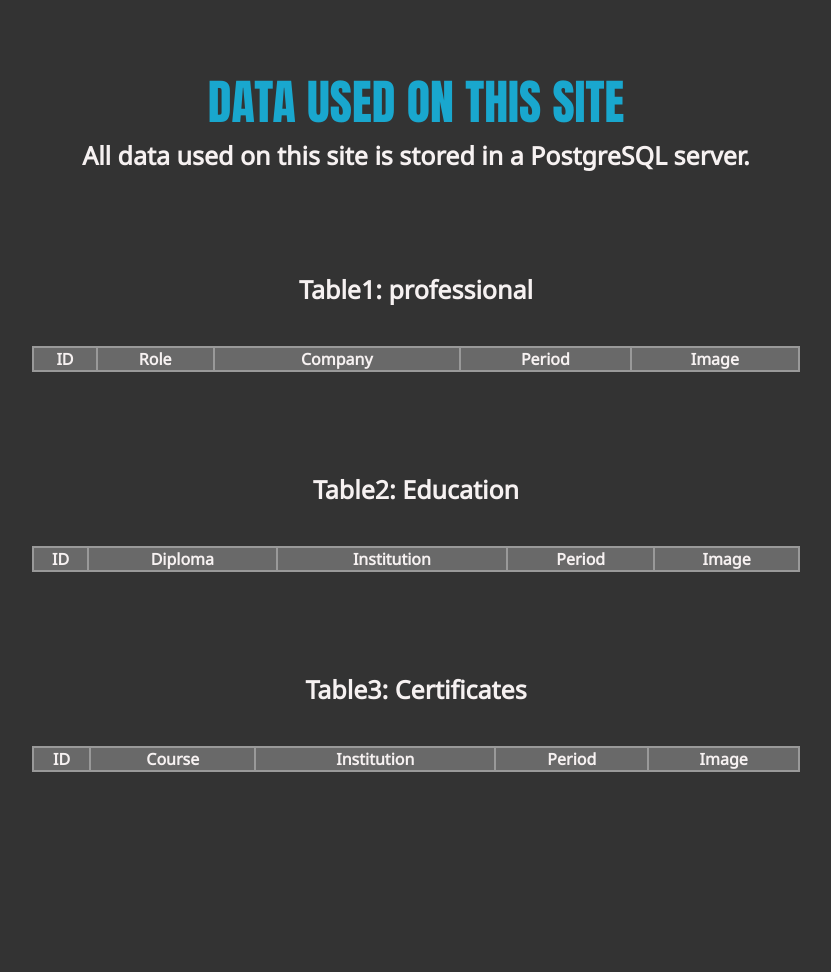
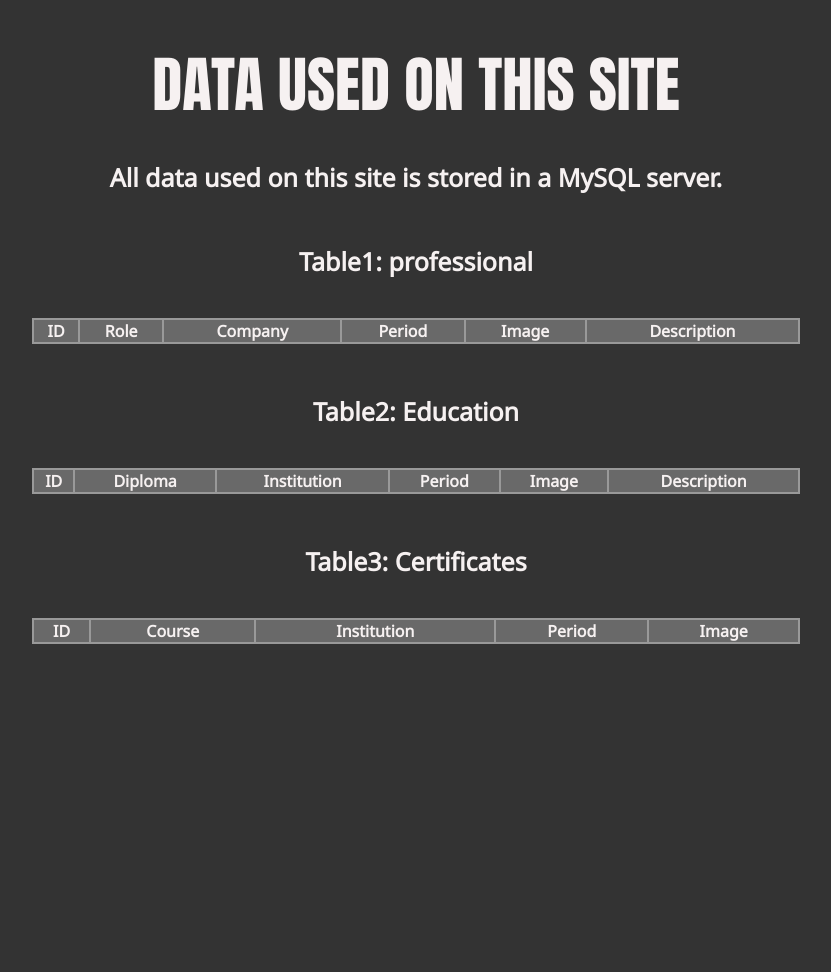
Before and after one commit to andrehaffner/flask_andrehaffner, a Flask app: page /data in a window 1280 px wide. Shown: the part 80-1052 px from the top of the page, without its empty margins (224-1055 px from the left). After the commit the page ends 724 px from the top, so only its background shows below. Run offline with Flask 3, Linux system fonts and the light colour scheme; lists and menus that the app fills with data are empty; parts of the project's set-up code (start-up, migrations or seed data) failed here and were passed over; some libraries are stand-ins or nearby versions.

Commit message:
Version 3.1.0

```diff
--- a/static/stylesheets/base.css
+++ b/static/stylesheets/base.css
@@ -36,6 +36,7 @@
 .nav {
     background: #146C94;
     height: 80px;
+    position: fixed;
     width: 100%;
 }
 
@@ -113,8 +114,10 @@
     }
 }
 
-@media only screen and (-webkit-min-device-pixel-ratio: 1.5), only screen and (-o-min-device-pixel-ratio: 3/2),
-only screen and (min--moz-device-pixel-ratio: 1.5), only screen and (min-device-pixel-ratio: 1.5) {
+@media only screen and (-webkit-min-device-pixel-ratio: 1.5),
+only screen and (-o-min-device-pixel-ratio: 3/2),
+only screen and (min--moz-device-pixel-ratio: 1.5),
+only screen and (min-device-pixel-ratio: 1.5) {
     body, html {
         overflow-x: hidden;
         width: 100%;
--- a/static/stylesheets/data_page.css
+++ b/static/stylesheets/data_page.css
@@ -1,10 +1,16 @@
 /* ~~~~~~~~~~~~~~~~~~~~~~~~~~~~~~~~~~~~~~~~~~~~~~~~~~~~ data_page.css ~~~~~~~~~~~~~~~~~~~~~~~~~~~~~~~~~~~~~~~~~~~~~~~~~~~~ */
 
-th,
-tr,
-table {
+
+table,
+tr {
     border: 2px solid #999;
 }
+
+th {border: 2px solid #999;
+    text-overflow: fade;
+    max-width:100px;
+    overflow: hidden;
+    white-space: nowrap;}
 
 .subtitle {
     color: #F6F1F1;
@@ -24,17 +30,49 @@
     width: 60%;
 }
 
+.table_mob {
+    background-color: #696969;
+    border-collapse: collapse;
+    border: 2px solid #999;
+    color: #F6F1F1;
+    font-size: 10%;
+    margin: 40px auto auto auto;
+    overflow-x: auto;
+    text-align: center;
+    width: 30%;
+}
+
 .table_title {
     color: #F6F1F1;
     font-size: 25px;
-    margin: 100px auto auto auto;
+    margin: 50px auto auto auto;
     text-align: center;
 }
 
 .title {
-    color: #19A7CE;
+    color: #F6F1F1;
     font-family: Impact, serif;
-    font-size: 300%;
-    margin: auto;
+    font-size: 380%;
+    padding: 30px;
     text-align: center;
 }
+
+.title_mob {
+    color: #F6F1F1;
+    font-family: Impact, serif;
+    font-size: 200%;
+    padding: 30px;
+    text-align: center;
+}
+
+@media only screen and (max-width: 1026px) {
+    #computer {
+        display: none;
+    }
+}
+
+@media only screen and (min-width: 1027px) {
+    #mobile {
+        display: none;
+    }
+}
--- a/templates/base.html
+++ b/templates/base.html
@@ -37,7 +37,7 @@
             </ul>
         </nav>
     </section>
-
+    <br/>
     <section>
         <br/><br/><br/>
         {% block content %}
--- a/templates/data_page.html
+++ b/templates/data_page.html
@@ -7,19 +7,89 @@
 {% endblock %}
 
 {% block content %}
+    <div id="computer">
         <h2 class="title">DATA USED ON THIS SITE</h2>
-    <h2 class="subtitle">All data used on this site is stored in a PostgreSQL server.</h2>
+        <h2 class="subtitle">All data used on this site is stored in a MySQL server.</h2>
 
         <h1 class="table_title">Table1: professional</h1>
         <table class="table">
+            <tr>
+                <th>ID</th>
+                <th>Role</th>
+                <th>Company</th>
+                <th>Period</th>
+                <th>Image</th>
+                <th>Description</th>
+            </tr>
+            {% for line in professional_table %}
+                <tr>
+                    <th>{{ line.id }}</th>
+                    <th>{{ line.role }}</th>
+                    <th>{{ line.company }}</th>
+                    <th>{{ line.date_period }}</th>
+                    <th>{{ line.image }}</th>
+                    <th>{{ line.description }}</th>
+                </tr>
+            {% endfor %}
+        </table>
+
+        <h1 class="table_title">Table2: Education</h1>
+        <table class="table">
+            <tr>
+                <th>ID</th>
+                <th>Diploma</th>
+                <th>Institution</th>
+                <th>Period</th>
+                <th>Image</th>
+                <th>Description</th>
+            </tr>
+            {% for line in education_table %}
+                <tr>
+                    <th>{{ line.id }}</th>
+                    <th>{{ line.diploma }}</th>
+                    <th>{{ line.institution }}</th>
+                    <th>{{ line.date_period }}</th>
+                    <th>{{ line.image }}</th>
+                    <th>{{ line.description }}</th>
+                </tr>
+            {% endfor %}
+        </table>
+
+        <h1 class="table_title">Table3: Certificates</h1>
+        <table class="table">
+            <tr>
+                <th>ID</th>
+                <th>Course</th>
+                <th>Institution</th>
+                <th>Period</th>
+                <th>Image</th>
+            </tr>
+            {% for line in certificates_table %}
+                <tr>
+                    <th>{{ line.id }}</th>
+                    <th>{{ line.course }}</th>
+                    <th>{{ line.institution }}</th>
+                    <th>{{ line.date_period }}</th>
+                    <th>{{ line.image }}</th>
+                </tr>
+            {% endfor %}
+        </table>
+    </div>
+
+    <div id="mobile">
+        <h2 class="title_mob">DATA USED ON THIS SITE</h2>
+        <h2 class="subtitle">All data used on this site is stored in a MySQL server.</h2>
+
+        <h1 class="table_title">Table1: professional</h1>
+        <table class="table_mob">
             <tr class="table_header">
                 <th>ID</th>
                 <th>Role</th>
                 <th>Company</th>
                 <th>Period</th>
                 <th>Image</th>
+                <th>Description</th>
             </tr>
-
             {% for line in professional_table %}
                 <tr class="table_line">
                     <th>{{ line.id }}</th>
@@ -33,17 +103,17 @@
         </table>
 
         <h1 class="table_title">Table2: Education</h1>
-    <table class="table">
-        <tr class="table_header">
+        <table class="table_mob">
+            <tr>
                 <th>ID</th>
                 <th>Diploma</th>
                 <th>Institution</th>
                 <th>Period</th>
                 <th>Image</th>
+                <th>Description</th>
             </tr>
-
             {% for line in education_table %}
-            <tr class="table_line">
+                <tr>
                     <th>{{ line.id }}</th>
                     <th>{{ line.diploma }}</th>
                     <th>{{ line.institution }}</th>
@@ -55,17 +125,16 @@
         </table>
 
         <h1 class="table_title">Table3: Certificates</h1>
-    <table class="table">
-        <tr class="table_header">
+        <table class="table_mob">
+            <tr>
                 <th>ID</th>
                 <th>Course</th>
                 <th>Institution</th>
                 <th>Period</th>
                 <th>Image</th>
             </tr>
-
             {% for line in certificates_table %}
-            <tr class="table_line">
+                <tr>
                     <th>{{ line.id }}</th>
                     <th>{{ line.course }}</th>
                     <th>{{ line.institution }}</th>
@@ -74,4 +143,6 @@
                 </tr>
             {% endfor %}
         </table>
+    </div>
+
 {% endblock %}
```
Also changed, not shown: static/stylesheets/certificates.css (+11 -2 lines), static/stylesheets/education.css (+10 -2 lines), static/stylesheets/home.css (+45 -2 lines), static/stylesheets/professional.css (+10 -2 lines), templates/certificates.html (+6 -5 lines), templates/education.html (+6 -5 lines), templates/home.html (+17 -2 lines), templates/professional.html (+10 -9 lines). Lines whose indentation alone changed are shown as unchanged.
